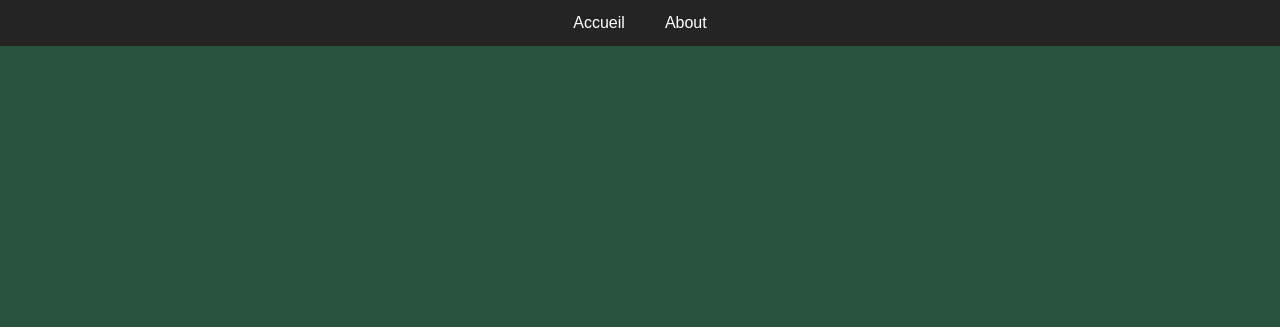
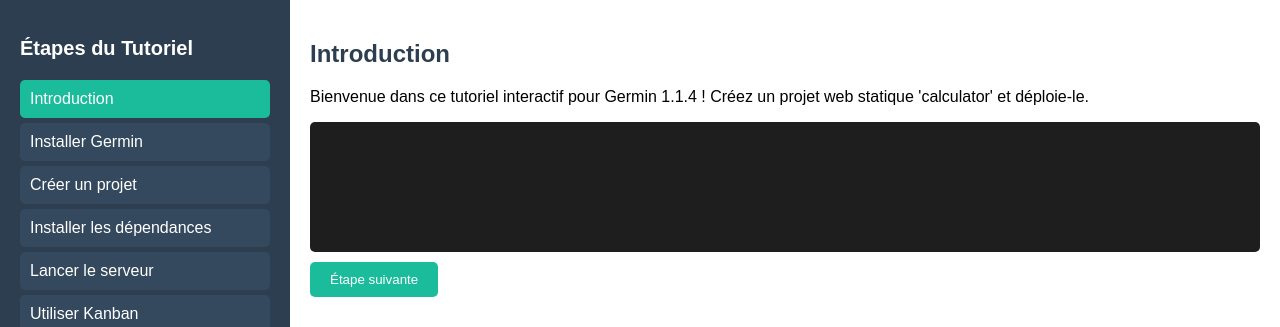
Before and after one commit to mbroumsadja/tuto-germin, a website built with Vite: page index.html in a window 1280 px wide. Shown: the top 327 px of the page. Built offline with nearby package versions, Linux system fonts and the light colour scheme.

Commit message:
version suivate

```diff
--- a/index.html
+++ b/index.html
@@ -3,26 +3,34 @@
 <head>
   <meta charset="UTF-8">
   <meta name="viewport" content="width=device-width, initial-scale=1.0">
-  <title>tuto-germin</title>
-  <link rel="stylesheet" href="public/css/style.css">
-  <meta name="theme-color" content="#000" />
+  <title>Tutoriel Interactif Germin 1.1.5</title>
+  <link rel="stylesheet" href="./public/css/style.css">
 </head>
 <body>
-  <header>
-    <nav>
-      <ul>
-        <li><a href="#">Accueil</a></li>
-        <li><a href="#">About</a></li>
-      </ul>
-    </nav>
-  </header>
-  <main>
-    <h1>Bienvenue dans tuto-germin !</h1>
-    <p>Ceci est votre premier projet web statique.</p>
-  </main>
-  <footer>
-    <p>2025 tuto-germin</p>
-  </footer>
+  <div class="sidebar">
+    <h2>Étapes du Tutoriel</h2>
+    <ul id="steps-list">
+      <li data-step="0" class="active">Introduction</li>
+      <li data-step="1">Installer Germin</li>
+      <li data-step="2">Créer un projet</li>
+      <li data-step="3">Installer les dépendances</li>
+      <li data-step="4">Lancer le serveur</li>
+      <li data-step="5">Utiliser Kanban</li>
+      <li data-step="6">Construire et déployer</li>
+      <li data-step="7">Conclusion</li>
+    </ul>
+  </div>
+  <div class="main-content" id="main-content">
+    <h2 id="step-title">Introduction</h2>
+    <p id="step-description">
+      Bienvenue dans ce tutoriel interactif pour apprendre à coder avec Germin 1.1.5 ! Suivez les étapes pour créer un projet "calculator", utiliser l'outil Kanban, et le déployer.
+    </p>
+    <div class="terminal" id="terminal">
+      <div id="terminal-output"></div>
+    </div>
+    <button id="next-btn">Étape suivante</button>
+  </div>
+
   <script src="./public/js/script.js" defer></script>
 </body>
 </html>
--- a/public/css/style.css
+++ b/public/css/style.css
@@ -1,77 +1,193 @@
-/* Styles for tuto-germin */
-
-:root {
-  --primary-color: #242424;
-  --background-color:rgba(6, 54, 32, 0.863);
-  --text-color: #333;
-  --footer-bg: #000000;
+body {
+  font-family: Arial, sans-serif;
+  margin: 0;
+  padding: 0;
+  display: flex;
+  height: 100vh;
+  background-color: #f4f4f4;
 }
 
-body {
-  font-family: 'Arial', sans-serif;
-  margin: 0;
-  padding: 0;
-  background-color: var(--background-color);
-  color: var(--text-color);
-  line-height: 1.6;
+/* Conteneur principal pour gérer le layout */
+.container {
   display: flex;
-  flex-direction: column;
-  min-height: 100vh;
+  width: 100%;
+  height: 100%;
 }
 
-header {
-  background-color: var(--primary-color);
+/* Style de la sidebar */
+.sidebar {
+  width: 250px;
+  background-color: #2c3e50;
   color: white;
-  padding: 10px 0;
+  padding: 20px;
+  overflow-y: auto;
+  transition: transform 0.3s ease-in-out;
 }
 
-nav ul {
-  list-style: none;
-  display: flex;
-  gap: 20px;
-  margin: 0;
-  padding: 0;
-  justify-content: center;
+/* Menu hamburger pour mobile */
+.menu-toggle {
+  display: none;
+  font-size: 24px;
+  background: none;
+  border: none;
+  color: white;
+  cursor: pointer;
+  position: absolute;
+  top: 10px;
+  left: 10px;
 }
 
-nav a {
-  color: white;
-  text-decoration: none;
-  padding: 5px 10px;
-  transition: color 0.3s ease;
+.sidebar h2 {
+  font-size: 20px;
+  margin-bottom: 20px;
 }
 
-nav a:hover {
-  color: #ccc;
+.sidebar ul {
+  list-style: none;
+  padding: 0;
 }
 
-main {
-  max-width: 800px;
-  margin: 20px auto;
-  padding: 0 20px;
-  text-align: center;
-  flex-grow: 1;
-  display: flex;
-  justify-content: center;
-  align-items: center;
-  flex-direction: column;
+.sidebar li {
+  padding: 10px;
+  margin: 5px 0;
+  cursor: pointer;
+  background-color: #34495e;
+  border-radius: 5px;
 }
 
-h1, h2, h3 {
-  color: var(--primary-color);
+.sidebar li:hover {
+  background-color: #1abc9c;
 }
 
-footer {
-  text-align: center;
-  background-color: var(--footer-bg);
-  color: var(--text-color);
-  width: 100%;
-  padding: 10px 0;
+.sidebar li.active {
+  background-color: #1abc9c;
 }
 
-@media (max-width: 600px) {
-  nav ul {
+/* Style du contenu principal */
+.main-content {
+  flex: 1;
+  padding: 20px;
+  background-color: white;
+  overflow-y: auto;
+}
+
+.main-content h2 {
+  color: #2c3e50;
+}
+
+.terminal {
+  background-color: #1e1e1e;
+  color: #00ff00;
+  padding: 15px;
+  border-radius: 5px;
+  font-family: 'Courier New', Courier, monospace;
+  margin: 10px 0;
+  min-height: 100px;
+}
+
+.terminal-input {
+  color: #00ff00;
+  background: none;
+  border: none;
+  outline: none;
+  width: 100%;
+  font-family: 'Courier New', Courier, monospace;
+}
+
+.terminal-output {
+  margin-top: 10px;
+  color: #00ff00;
+}
+
+img {
+  max-width: 100%;
+  height: auto;
+  margin-top: 10px;
+}
+
+button {
+  padding: 10px 20px;
+  background-color: #1abc9c;
+  color: white;
+  border: none;
+  border-radius: 5px;
+  cursor: pointer;
+  margin-top: 10px;
+}
+
+button:hover {
+  background-color: #16a085;
+}
+
+/* Responsive Design avec Media Queries */
+@media (max-width: 768px) {
+  body {
     flex-direction: column;
-    align-items: center;
+  }
+
+  .container {
+    flex-direction: column;
+  }
+
+  .sidebar {
+    width: 100%;
+    height: auto;
+    transform: translateX(-100%);
+    position: fixed;
+    top: 0;
+    left: 0;
+    z-index: 1000;
+  }
+
+  .sidebar.open {
+    transform: translateX(0);
+  }
+
+  .menu-toggle {
+    display: block;
+  }
+
+  .main-content {
+    padding: 15px;
+    margin-top: 50px; /* Espace pour le bouton hamburger */
+  }
+
+  .sidebar h2 {
+    font-size: 18px;
+    margin-bottom: 15px;
+  }
+
+  .sidebar li {
+    padding: 8px;
+    margin: 3px 0;
+  }
+
+  .terminal {
+    padding: 10px;
+    min-height: 80px;
+  }
+
+  button {
+    padding: 8px 16px;
   }
 }
+
+@media (max-width: 480px) {
+  .main-content {
+    padding: 10px;
+  }
+
+  .main-content h2 {
+    font-size: 20px;
+  }
+
+  .terminal {
+    padding: 8px;
+    min-height: 60px;
+  }
+
+  button {
+    padding: 6px 12px;
+    font-size: 14px;
+  }
+}
--- a/public/js/script.js
+++ b/public/js/script.js
@@ -1,15 +1,97 @@
-// script.js for tuto-germin
-document.addEventListener('DOMContentLoaded', () => {
-  console.log('Bienvenue dans tuto-germin ! Le DOM est entièrement chargé et analysé.');
+  const steps = [
+      {
+        title: "Introduction",
+        description: "Bienvenue dans ce tutoriel interactif pour Germin 1.1.4 ! Créez un projet web statique 'calculator' et déploie-le.",
+        terminalOutput: "",
+        image: ""
+      },
+      {
+        title: "Installer Germin",
+        description: "Installez Germin globalement : <br> Commande : <code>npm install -g germin@latest</code>",
+        terminalOutput: "changed 120 packages in 42s\n28 packages are looking for funding",
+        image: "./public/assets/images/install germin.png"
+      },
+      {
+        title: "Créer un projet",
+        description: "Créez un projet 'calculator' : <br> Commande : <code>germin create calculator</code><br> Choisissez HTML/CSS/JS, CSS pur, et activez Git.",
+        terminalOutput: "Répertoires créés avec succès.\nFichiers créés avec succès.\nDépôt GitHub configuré : https://github.com/mbroumsadja/calculator.git",
+        image: "path/to/create-project.png"
+      },
+      {
+        title: "Installer les dépendances",
+        description: "Accédez au dossier et installez les dépendances : <br> Commande : <code>cd calculator && npm install</code>",
+        terminalOutput: "added 280 packages, and audited 281 packages in 1m\n8 vulnerabilities (4 moderate, 4 high)",
+        image: "path/to/npm-install.png"
+      },
+      {
+        title: "Lancer le serveur",
+        description: "Lancez le serveur local : <br> Commande : <code>npm run dev</code>",
+        terminalOutput: "Serveur démarré sur http://localhost:5173",
+        image: "path/to/localhost-5173.png"
+      },
+      {
+        title: "Utiliser Kanban",
+        description: "Ouvrez <code>http://localhost:3000/x/app.html</code> et importez <code>task.json</code>.",
+        terminalOutput: "Outil Kanban accessible.",
+        image: "path/to/kanban-app.png"
+      },
+      {
+        title: "Construire et déployer",
+        description: "Construisez et déploie : <br> Commandes : <code>npm run build</code> puis <code>npm run deploy</code>",
+        terminalOutput: "npm run build: Fichiers générés dans dist/\nnpm run deploy: Lien vers votre site web : https://mbroumsadja.github.io/calculator/",
+        image: "path/to/deploy-result.png"
+      },
+      {
+        title: "Conclusion",
+        description: "Félicitations ! Votre projet est créé et déployé. Explorez plus sur GitHub !",
+        terminalOutput: "",
+        image: ""
+      }
+    ];
 
-  // Example: Add a simple interaction
-  const mainHeading = document.querySelector('main h1');
-  if (mainHeading) {
-    mainHeading.addEventListener('mouseover', () => {
-      mainHeading.style.color = 'white';
+    let currentStep = 0;
+
+    const stepsList = document.getElementById('steps-list');
+    const stepTitle = document.getElementById('step-title');
+    const stepDescription = document.getElementById('step-description');
+    const terminalOutput = document.getElementById('terminal-output');
+    const nextBtn = document.getElementById('next-btn');
+
+    function updateStep(stepIndex) {
+      currentStep = stepIndex;
+      stepTitle.textContent = steps[stepIndex].title;
+      stepDescription.innerHTML = steps[stepIndex].description;
+      terminalOutput.innerHTML = steps[stepIndex].terminalOutput.replace(/\n/g, '<br>');
+      const mainContent = document.getElementById('main-content');
+      const existingImage = mainContent.querySelector('img');
+      if (existingImage) existingImage.remove();
+      if (steps[stepIndex].image) {
+        const img = document.createElement('img');
+        img.src = steps[stepIndex].image;
+        mainContent.appendChild(img);
+      }
+
+      document.querySelectorAll('.sidebar li').forEach(li => li.classList.remove('active'));
+      document.querySelector(`.sidebar li[data-step="${stepIndex}"]`).classList.add('active');
+
+      if (currentStep === steps.length - 1) {
+        nextBtn.style.display = 'none';
+      } else {
+        nextBtn.style.display = 'block';
+      }
+    }
+
+    stepsList.addEventListener('click', (e) => {
+      if (e.target.tagName === 'LI') {
+        const stepIndex = parseInt(e.target.getAttribute('data-step'));
+        updateStep(stepIndex);
+      }
     });
-    mainHeading.addEventListener('mouseout', () => {
-      mainHeading.style.color = '';
+
+    nextBtn.addEventListener('click', () => {
+      if (currentStep < steps.length - 1) {
+        updateStep(currentStep + 1);
+      }
     });
-  }
-});
+
+    updateStep(0);
--- a/x/scripts/deploy.js
+++ b/x/scripts/deploy.js
@@ -22,7 +22,7 @@ async function deploy() {
   // Récupérer l'URL du dépôt distant
   const { stdout: remoteUrl } = await execAsync('git config --get remote.origin.url');
 
-  let match = remoteUrl.trim().match(github.com[:\/](.+?)\/(.+?)(.git)?$/);
+  let match = remoteUrl.trim().match(/github\.com[:\/](.+?)\/(.+?)(\.git)?$/);
   let siteUrl = '';
   if (match) {
     const user = match[1];
```
Also changed, not shown: public/assets/images/create project.png (added), public/assets/images/create.png (added), public/assets/images/installer germin.png (added).
